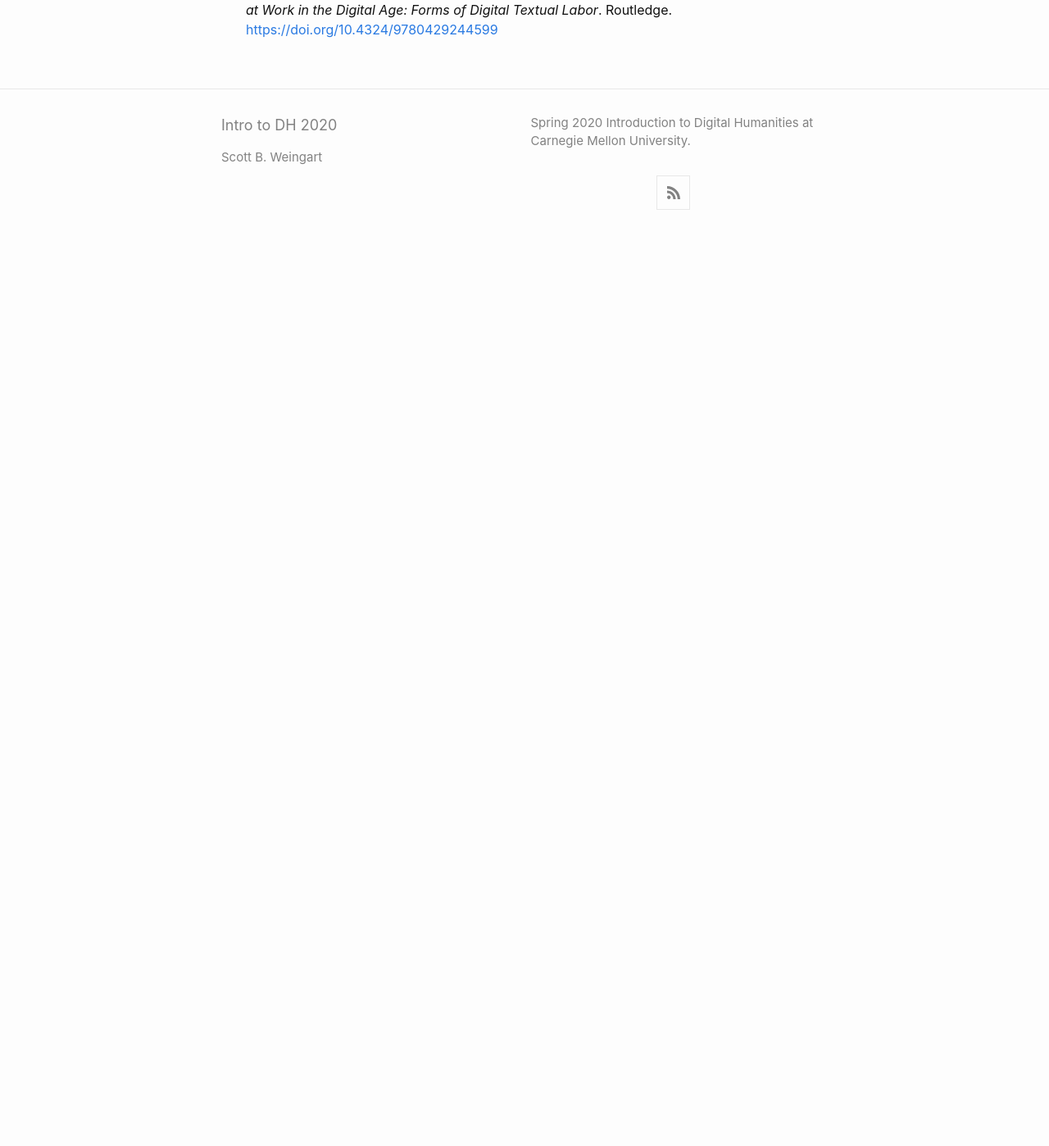
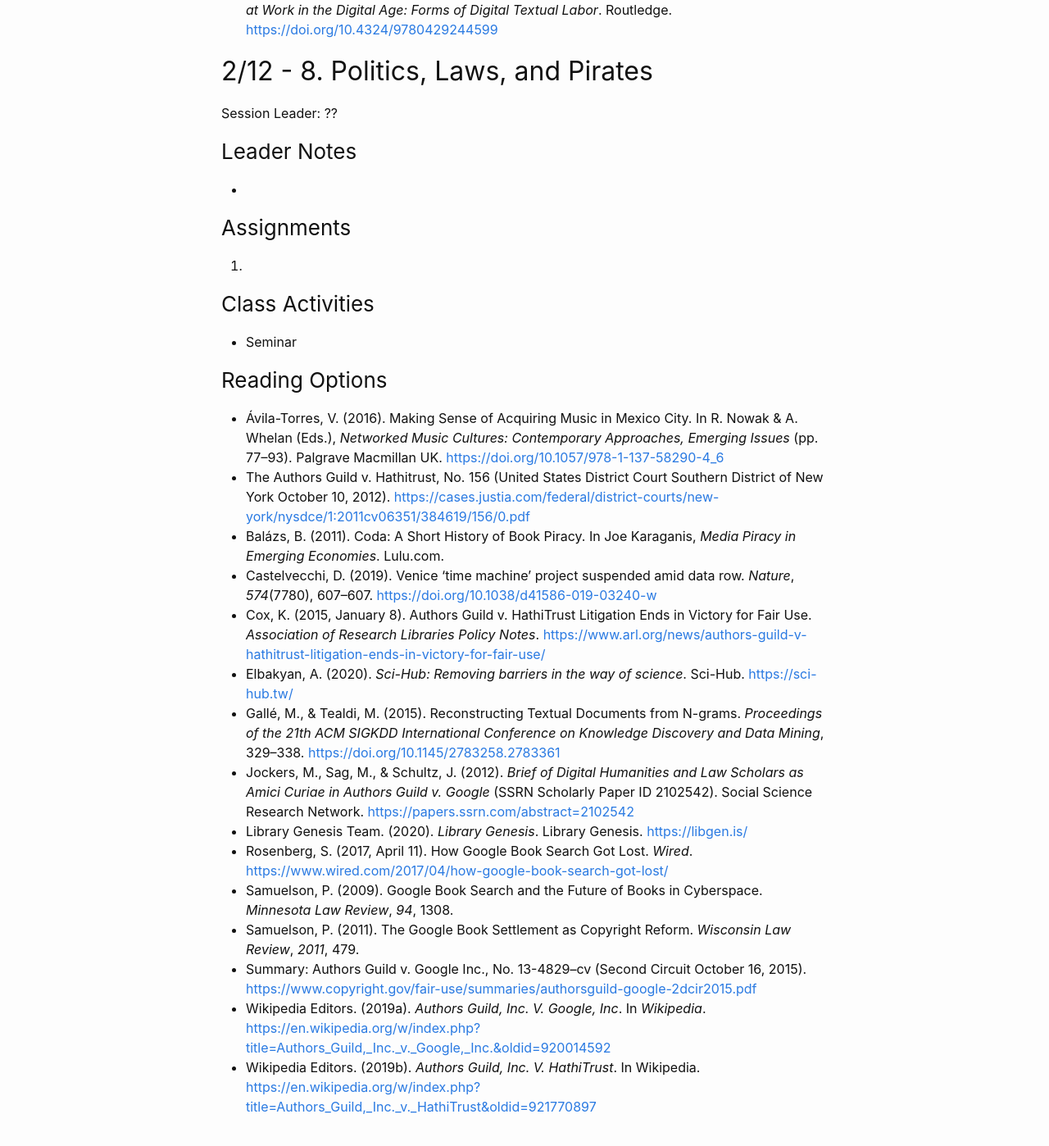
Before and after one commit to scottbot/IntroDH2020, a Jekyll site: the page built from schedule.md, in a window 1280 px wide and 1400 px high, scrolled down 6248 px. Shown: the whole window at 82% size. Built offline with Jekyll 4.4.1, drawn with Linux system fonts in a browser that asks for light colours; before the commit the page ends 6534 px from its top, so only the background shows below that.

Commit message:
session 8

```diff
--- a/schedule.md
+++ b/schedule.md
@@ -157,3 +157,32 @@ Session Leader: ??
 - Wilson, A. N. (2012). *ScanOps*. [http://www.andrewnormanwilson.com/ScanOps.html](http://www.andrewnormanwilson.com/ScanOps.html)
 - Wilson, K. (2018). *The Art of Google Books*. [https://theartofgooglebooks.tumblr.com/?og=1](https://theartofgooglebooks.tumblr.com/?og=1)
 - Zeffiro, A. (2019). Digitizing Labor in the Google Books Project. In S. Ross & A. Pilsch, *Humans at Work in the Digital Age: Forms of Digital Textual Labor*. Routledge. [https://doi.org/10.4324/9780429244599](https://doi.org/10.4324/9780429244599)
+
+## 2/12 - 8. Politics, Laws, and Pirates
+Session Leader: ??
+
+### Leader Notes
+-
+
+### Assignments
+1.
+
+### Class Activities
+- Seminar
+
+### Reading Options
+- Ávila-Torres, V. (2016). Making Sense of Acquiring Music in Mexico City. In R. Nowak & A. Whelan (Eds.), *Networked Music Cultures: Contemporary Approaches, Emerging Issues* (pp. 77–93). Palgrave Macmillan UK. [https://doi.org/10.1057/978-1-137-58290-4_6](https://doi.org/10.1057/978-1-137-58290-4_6)
+- The Authors Guild v. Hathitrust, No. 156 (United States District Court Southern District of New York October 10, 2012). [https://cases.justia.com/federal/district-courts/new-york/nysdce/1:2011cv06351/384619/156/0.pdf](https://cases.justia.com/federal/district-courts/new-york/nysdce/1:2011cv06351/384619/156/0.pdf)
+- Balázs, B. (2011). Coda: A Short History of Book Piracy. In Joe Karaganis, *Media Piracy in Emerging Economies*. Lulu.com.
+- Castelvecchi, D. (2019). Venice ‘time machine’ project suspended amid data row. *Nature*, *574*(7780), 607–607. [https://doi.org/10.1038/d41586-019-03240-w](https://doi.org/10.1038/d41586-019-03240-w)
+- Cox, K. (2015, January 8). Authors Guild v. HathiTrust Litigation Ends in Victory for Fair Use. *Association of Research Libraries Policy Notes*. [https://www.arl.org/news/authors-guild-v-hathitrust-litigation-ends-in-victory-for-fair-use/](https://www.arl.org/news/authors-guild-v-hathitrust-litigation-ends-in-victory-for-fair-use/)
+- Elbakyan, A. (2020). *Sci-Hub: Removing barriers in the way of science*. Sci-Hub. [https://sci-hub.tw/](https://sci-hub.tw/)
+- Gallé, M., & Tealdi, M. (2015). Reconstructing Textual Documents from N-grams. *Proceedings of the 21th ACM SIGKDD International Conference on Knowledge Discovery and Data Mining*, 329–338. [https://doi.org/10.1145/2783258.2783361](https://doi.org/10.1145/2783258.2783361)
+- Jockers, M., Sag, M., & Schultz, J. (2012). *Brief of Digital Humanities and Law Scholars as Amici Curiae in Authors Guild v. Google* (SSRN Scholarly Paper ID 2102542). Social Science Research Network. [https://papers.ssrn.com/abstract=2102542](https://papers.ssrn.com/abstract=2102542)
+- Library Genesis Team. (2020). *Library Genesis*. Library Genesis. [https://libgen.is/](https://libgen.is/)
+- Rosenberg, S. (2017, April 11). How Google Book Search Got Lost. *Wired*. [https://www.wired.com/2017/04/how-google-book-search-got-lost/](https://www.wired.com/2017/04/how-google-book-search-got-lost/)
+- Samuelson, P. (2009). Google Book Search and the Future of Books in Cyberspace. *Minnesota Law Review*, *94*, 1308.
+- Samuelson, P. (2011). The Google Book Settlement as Copyright Reform. *Wisconsin Law Review*, *2011*, 479.
+- Summary: Authors Guild v. Google Inc., No. 13-4829–cv (Second Circuit October 16, 2015). [https://www.copyright.gov/fair-use/summaries/authorsguild-google-2dcir2015.pdf](https://www.copyright.gov/fair-use/summaries/authorsguild-google-2dcir2015.pdf)
+- Wikipedia Editors. (2019a). *Authors Guild, Inc. V. Google, Inc*. In *Wikipedia*. [https://en.wikipedia.org/w/index.php?title=Authors_Guild,_Inc._v._Google,_Inc.&oldid=920014592](https://en.wikipedia.org/w/index.php?title=Authors_Guild,_Inc._v._Google,_Inc.&oldid=920014592)
+- Wikipedia Editors. (2019b). *Authors Guild, Inc. V. HathiTrust*. In Wikipedia. [https://en.wikipedia.org/w/index.php?title=Authors_Guild,_Inc._v._HathiTrust&oldid=921770897](https://en.wikipedia.org/w/index.php?title=Authors_Guild,_Inc._v._HathiTrust&oldid=921770897)
```
